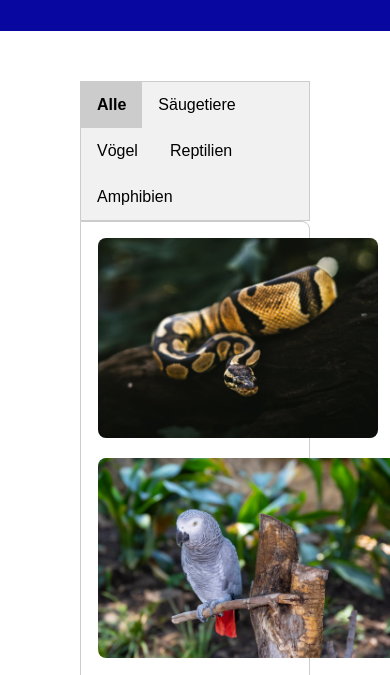
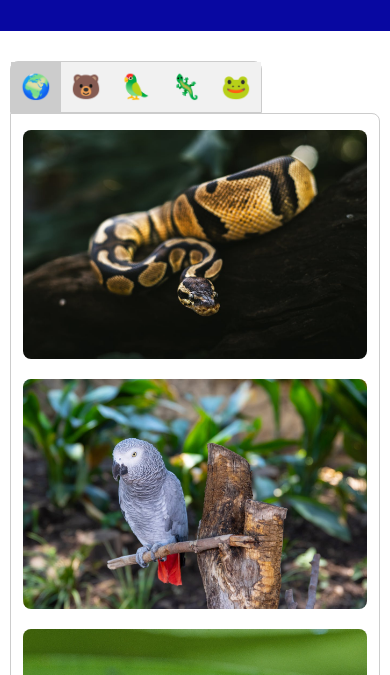
Before and after one commit to Hemlock4414/DA-Projekt-Fotogram, a plain HTML site: page index.html in a window 390 px wide. Shown: the part 89-764 px from the top of the page. Drawn offline with Linux system fonts and the light colour scheme.

Commit message:
nicht vertikal aber gut

```diff
--- a/index.html
+++ b/index.html
@@ -18,11 +18,11 @@
     <main>
 
         <div class="tab">
-            <button class="tablinks" onclick="renderFiltered(event, 'show-all')" id="default-open">Alle</button>
-            <button class="tablinks" onclick="renderFiltered(event, 'mammals')">Säugetiere</button>
-            <button class="tablinks" onclick="renderFiltered(event, 'birds')">Vögel</button>
-            <button class="tablinks" onclick="renderFiltered(event, 'reptiles')">Reptilien</button>
-            <button class="tablinks" onclick="renderFiltered(event, 'amphibians')">Amphibien</button>
+            <button class="tablinks" onclick="renderFiltered(event, 'show-all')" id="default-open" data-tooltip="Alle"><span>Alle</span></button>
+            <button class="tablinks" onclick="renderFiltered(event, 'mammals')" data-tooltip="Säugetiere"><span>Säugetiere</span></button>
+            <button class="tablinks" onclick="renderFiltered(event, 'birds')" data-tooltip="Vögel"><span>Vögel</span></button>
+            <button class="tablinks" onclick="renderFiltered(event, 'reptiles')" data-tooltip="Reptilien"><span>Reptilien</span></button>
+            <button class="tablinks" onclick="renderFiltered(event, 'amphibians')" data-tooltip="Amphibien"><span>Amphibien</span></button>
         </div>
 
         <div id="tabcontent" class="tabcontent"></div>
--- a/style.css
+++ b/style.css
@@ -62,7 +62,7 @@ header {
 
 main {
     flex: 1;
-    padding: 50px 80px;
+    padding: 50px 80px 50px 80px;
 }
 
 .tab {
@@ -70,6 +70,8 @@ main {
     border: 1px solid #ccc;
     background-color: #f1f1f1;
     width: fit-content;
+    border-radius: 8px 8px 0 0;
+    display: flex;
 }
 
 .tab button {
@@ -172,10 +174,86 @@ footer {
     background-color: white;
 }
 
+@media (max-width: 1024px) {
+    main {
+        padding: 50px 30px 50px 30px;
+    }
+}
 
-@media (max-width: 500px) {
+@media (max-width: 530px) {
     .header-logo {
         width: 250px;
+    }
+    main {
+        padding: 30px 10px 50px 10px;
+    }
+    .tab {
+        overflow: visible;
+
+    }
+    .tabcontent {
+        border-radius: 0 8px 8px 8px;
+    }
+    .tabcontent img {
+        width: 100%;
+        max-width: 400px;
+        height: auto;
+        aspect-ratio: 3 / 2;
+        object-fit: cover;
+        margin: 10px 0px;
+    }
+    .tabcontent img:hover {
+        transform: scale(1.05);
+    }
+    /* Alle Tabs */
+    .tab button {
+        position: relative;
+        float: none;
+        width: 50px;
+        height: 50px;
+        padding: 10px;
+        display: flex;
+        align-items: center;
+        justify-content: center;
+    }
+    /* Emoji-Klassen für die Tabs */
+    .tab button[onclick*="show-all"]::before {
+        content: "🌍";
+        font-size: 24px;
+    }
+    .tab button[onclick*="mammals"]::before {
+        content: "🐻";
+        font-size: 24px;
+    }
+    .tab button[onclick*="birds"]::before {
+        content: "🦜";
+        font-size: 24px;
+    }
+    .tab button[onclick*="reptiles"]::before {
+        content: "🦎";
+        font-size: 24px;
+    }
+    .tab button[onclick*="amphibians"]::before {
+        content: "🐸";
+        font-size: 24px;
+    }
+    .tab button:hover::after {
+        content: attr(data-tooltip);
+        position: absolute;
+        bottom: 100%; /* oberhalb vom Button */
+        left: 50%;
+        transform: translateX(-50%);
+        background-color: #333;
+        color: white;
+        padding: 5px 10px;
+        border-radius: 4px;
+        white-space: nowrap;
+        font-size: 16px;
+        z-index: 1;
+    }
+    /* Ausblenden des ursprünglichen Textes */
+    .tab button span {
+        display: none;
     }
     .footer-container {
         flex-direction: column-reverse;
@@ -197,3 +275,15 @@ footer {
         background-color: rgb(8, 8, 161);
     }
 }
+
+@media (max-width: 375px) {
+    main {
+        padding: 30px 5px 20px 5px;
+    }
+    .tabcontent {
+        padding: 3px 5px;
+    }
+    .tabcontent img {
+        margin: 5px 0px;
+    }
+}
```
